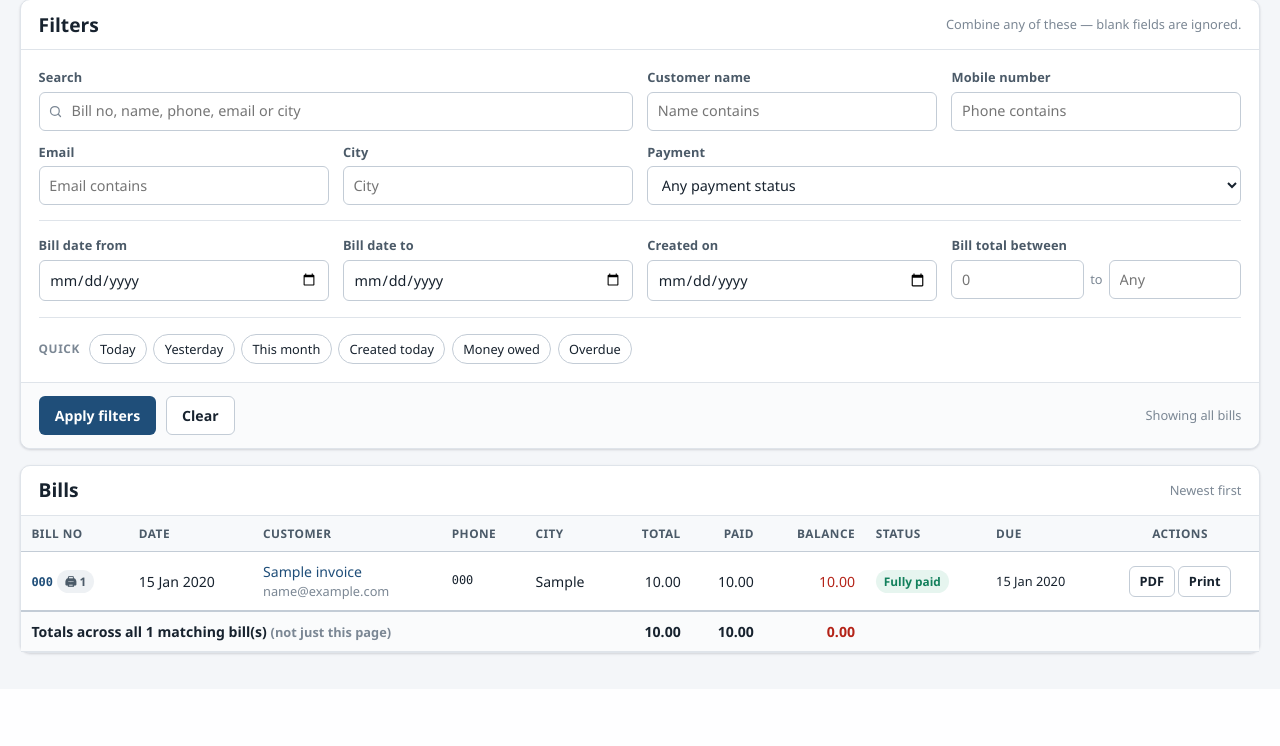
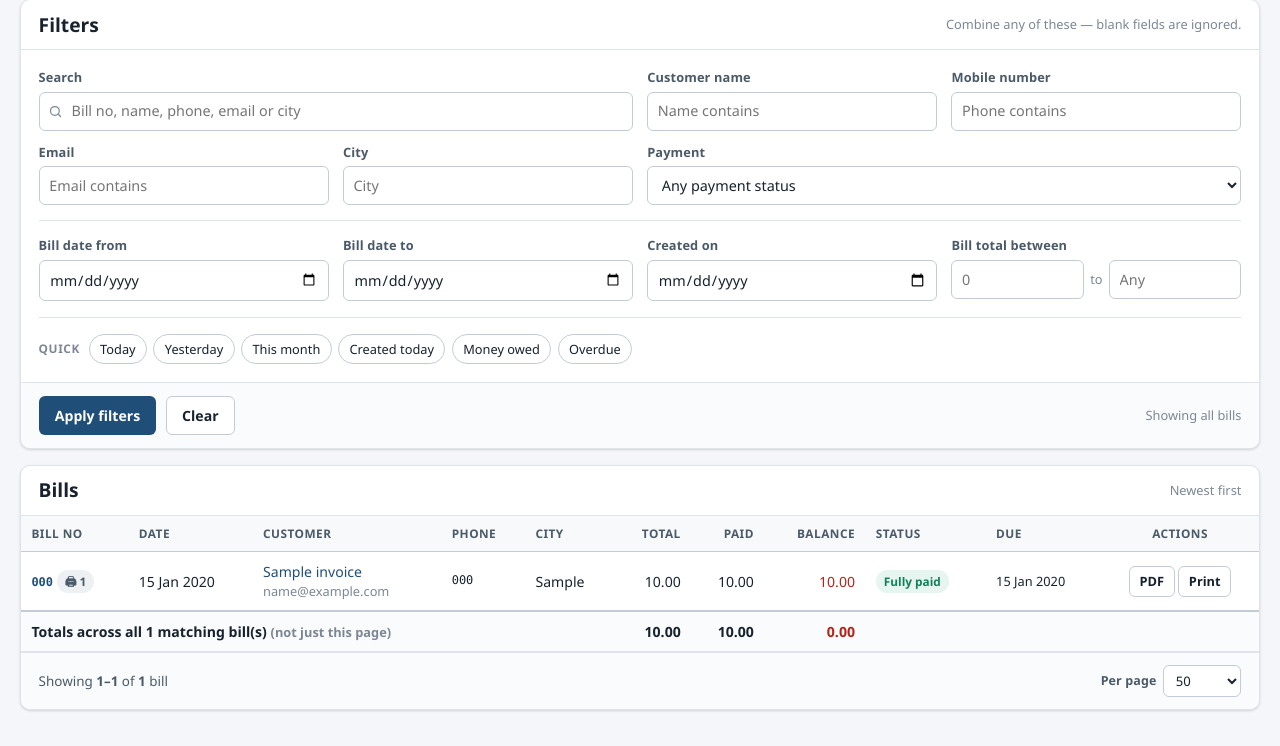
Before and after one commit to Neel0123456/Shop_Billing_System, a Django app: page /billing/ in a window 1280 px wide. Shown: the part 240-986 px from the top of the page. Before the commit the page ends 896 px from the top, so only its background shows below. Run offline with Django 5.2, Linux system fonts and the light colour scheme; a user stored in the database is signed in; tables that the repository leaves empty hold one stand-in row (values such as "Sample post").

Commit message:
Page the bill listing properly, and make a page cost the same at any size
Paging existed but only offered 25 per page with First/Prev/Next/Last, so
finding page 15 of 31 meant clicking Next fourteen times.

- Default is now 50 per page, switchable to 25 / 100 / 200 from a dropdown in
  the table footer. A page size that is not on that list is ignored rather than
  honoured, so a hand-typed ?per_page=100000 cannot pull the whole table.
- Numbered page buttons, with the middle collapsed once there are many pages
  (1 ... 13 14 [15] 16 17 ... 31). First and last stay reachable, and a "Go to"
  box jumps straight to a page number.
- "Showing 701-750 of 1,501 bills" states where you are.
- The page size and every active filter survive paging and each other.

Performance, which is the actual point at a few thousand bills:

- New Invoice.objects.for_list(): no select_related, no prefetch. The listing
  renders only the invoice's own columns, so the old with_related() was joining
  the customer and fetching every line item of every row on the page - waste
  that grew with the page size.
- Composite index on (-invoice_date, -id), matching the default ordering, so
  deep pages are an index scan rather than a sort of the whole table.

Measured on PostgreSQL 18 with 1,500 bills: 8 queries at every page size, no
query against the line-item table, ~90 ms for 50 rows, ~236 ms for 200, and
page 20 costs the same as page 1.

15 new tests cover the default size, each offered size, rejection of bogus
sizes, page counts, jumping, elision, the single-page case, out-of-range pages,
filters surviving paging, and that query count does not grow with page size.
314 tests green on SQLite and PostgreSQL.

Co-Authored-By: Claude Opus 5 (1M context) <noreply@anthropic.com>

```diff
--- a/billing/models.py
+++ b/billing/models.py
@@ -216,7 +216,33 @@ class InvoiceQuerySet(models.QuerySet):
         return self.outstanding().filter(due_date__lt=on_date or timezone.localdate())
 
     def with_related(self):
+        """Everything the detail page needs, in as few queries as possible."""
         return self.select_related("customer", "created_by").prefetch_related("items")
+
+    def for_list(self):
+        """
+        Lean queryset for the bill listing.
+
+        The listing renders only the invoice's own columns, so joining the
+        customer and prefetching every line item is pure waste - and the waste
+        scales with the page size. Deliberately no select_related and no
+        prefetch here: one query per page, whatever the row count.
+        """
+        return self.only(
+            "id",
+            "number",
+            "invoice_date",
+            "customer_name",
+            "customer_phone",
+            "customer_email",
+            "customer_city",
+            "grand_total",
+            "paid_amount",
+            "balance",
+            "payment_status",
+            "due_date",
+            "print_count",
+        )
 
 
 class Invoice(models.Model):
@@ -300,6 +326,9 @@ class Invoice(models.Model):
             models.Index(fields=["customer_city"]),
             models.Index(fields=["payment_status", "due_date"]),
             models.Index(fields=["-created_at"]),
+            # Matches the default ordering, so paging through thousands of
+            # bills is an index scan rather than a sort of the whole table.
+            models.Index(fields=["-invoice_date", "-id"], name="inv_default_order_idx"),
         ]
 
     def __str__(self):
--- a/billing/views.py
+++ b/billing/views.py
@@ -45,6 +45,12 @@ ZERO = Decimal("0.00")
 
 DEC = DecimalField(max_digits=14, decimal_places=2)
 
+# Rows per page on the bill listing. The shop can pick from these; anything
+# else in the URL falls back to the default rather than letting a hand-typed
+# ?per_page=100000 pull the whole table into memory.
+PER_PAGE_CHOICES = [25, 50, 100, 200]
+DEFAULT_PER_PAGE = 50
+
 
 def _zero_sum(field):
     """Sum() that returns 0 instead of None on an empty queryset."""
@@ -60,10 +66,20 @@ class InvoiceListView(LoginRequiredMixin, ListView):
     model = Invoice
     template_name = "billing/invoice_list.html"
     context_object_name = "invoices"
-    paginate_by = 25
+    paginate_by = DEFAULT_PER_PAGE
+
+    def get_paginate_by(self, queryset) -> int:
+        """Rows per page, from ?per_page= but only ever a value we offer."""
+        try:
+            requested = int(self.request.GET.get("per_page", ""))
+        except (TypeError, ValueError):
+            return DEFAULT_PER_PAGE
+        return requested if requested in PER_PAGE_CHOICES else DEFAULT_PER_PAGE
 
     def get_queryset(self):
-        qs = Invoice.objects.with_related()
+        # for_list(): no joins, no prefetch - one query per page however many
+        # thousands of bills the shop has accumulated.
+        qs = Invoice.objects.for_list()
         self.filter_form = InvoiceFilterForm(self.request.GET or None)
 
         if not (self.request.GET and self.filter_form.is_valid()):
@@ -141,6 +157,11 @@ class InvoiceListView(LoginRequiredMixin, ListView):
                 },
                 "querystring": self._querystring_without_page(),
                 "active_filters": self._active_filters(),
+                "page_links": self._page_links(ctx.get("page_obj")),
+                "per_page": self.get_paginate_by(None),
+                "per_page_choices": PER_PAGE_CHOICES,
+                "showing_from": self._showing_from(ctx.get("page_obj")),
+                "showing_to": self._showing_to(ctx.get("page_obj")),
                 "today": today,
                 "yesterday": today - timedelta(days=1),
                 "month_start": today.replace(day=1),
@@ -148,6 +169,50 @@ class InvoiceListView(LoginRequiredMixin, ListView):
             }
         )
         return ctx
+
+    @staticmethod
+    def _showing_from(page_obj) -> int:
+        return page_obj.start_index() if page_obj else 0
+
+    @staticmethod
+    def _showing_to(page_obj) -> int:
+        return page_obj.end_index() if page_obj else 0
+
+    @staticmethod
+    def _page_links(page_obj) -> list[dict]:
+        """
+        Numbered jump buttons, with gaps collapsed to an ellipsis.
+
+        With 40 pages of bills, rendering 40 buttons is useless; this shows the
+        first and last page plus a window around the current one, e.g.
+        1 ... 7 8 [9] 10 11 ... 40
+        """
+        if not page_obj:
+            return []
+
+        paginator = page_obj.paginator
+        if paginator.num_pages <= 1:
+            return []
+
+        try:
+            numbers = paginator.get_elided_page_range(
+                page_obj.number, on_each_side=2, on_ends=1
+            )
+        except Exception:  # pragma: no cover - very old Django
+            numbers = paginator.page_range
+
+        links = []
+        for number in numbers:
+            if number == paginator.ELLIPSIS:
+                links.append({"ellipsis": True})
+            else:
+                links.append(
+                    {
+                        "number": number,
+                        "is_current": number == page_obj.number,
+                    }
+                )
+        return links
 
     def _querystring_without_page(self) -> str:
         params = self.request.GET.copy()
--- a/static/css/app.css
+++ b/static/css/app.css
@@ -559,23 +559,66 @@ table.data tfoot td { font-weight: 600; border-top: 2px solid var(--line-strong)
 }
 
 /* ---------------------------------------------------------------- misc  */
-.pagination {
+/* ------------------------------------------------------------ pagination */
+.pager {
   display: flex;
-  gap: .3rem;
+  align-items: center;
+  justify-content: space-between;
+  gap: 1rem;
+  flex-wrap: wrap;
+  padding: .75rem 1.1rem;
+  border-top: 1px solid var(--line);
+  background: #fafbfc;
+  border-radius: 0 0 var(--radius-lg) var(--radius-lg);
+}
+.pager-info { font-size: .84rem; color: var(--ink-soft); }
+
+.pager-pages { display: flex; gap: .25rem; align-items: center; flex-wrap: wrap; }
+.pager-pages a,
+.pager-pages span {
+  min-width: 32px;
+  height: 32px;
+  padding: 0 .5rem;
+  display: inline-flex;
   align-items: center;
   justify-content: center;
-  padding: .9rem;
-  flex-wrap: wrap;
-}
-.pagination a, .pagination span {
-  padding: .35rem .65rem;
+  font-size: .85rem;
+  font-variant-numeric: tabular-nums;
   border: 1px solid var(--line-strong);
   border-radius: var(--radius);
-  font-size: .85rem;
   background: #fff;
+  color: var(--ink);
 }
-.pagination .current { background: var(--brand); color: #fff; border-color: var(--brand); }
-.pagination .disabled { color: var(--ink-faint); background: #f4f6f9; }
+.pager-pages a:hover {
+  background: var(--brand-light);
+  border-color: var(--brand);
+  color: var(--brand);
+  text-decoration: none;
+}
+.pager-pages .current {
+  background: var(--brand);
+  border-color: var(--brand);
+  color: #fff;
+  font-weight: 600;
+}
+.pager-pages .disabled { color: var(--line-strong); background: #f4f6f9; }
+.pager-pages .gap { border: 0; background: none; color: var(--ink-faint); min-width: 18px; }
+
+.pager-controls {
+  display: flex;
+  align-items: center;
+  gap: .4rem;
+  font-size: .82rem;
+  color: var(--ink-soft);
+}
+.pager-controls label { margin: 0; font-size: .78rem; white-space: nowrap; }
+.pager-controls .form-select { width: auto; padding: .3rem 1.6rem .3rem .5rem; font-size: .82rem; }
+.pager-controls .form-control { width: 68px; padding: .3rem .45rem; font-size: .82rem; }
+
+@media (max-width: 760px) {
+  .pager { justify-content: center; text-align: center; }
+  .pager-info, .pager-pages, .pager-controls { justify-content: center; width: 100%; }
+}
 
 .kv { display: grid; grid-template-columns: auto 1fr; gap: .35rem 1rem; font-size: .89rem; }
 .kv dt { color: var(--ink-soft); font-weight: 600; }
--- a/templates/billing/invoice_list.html
+++ b/templates/billing/invoice_list.html
@@ -65,6 +65,8 @@
 
   {# The form wraps the body AND the footer, so the submit button needs no JS. #}
   <form method="get">
+    {# Applying filters must not silently reset the chosen page size. #}
+    <input type="hidden" name="per_page" value="{{ per_page }}">
     <div class="card-body">
       <div class="filters">
 
@@ -265,23 +267,76 @@
     </table>
   </div>
 
-  {% if is_paginated %}
-    <div class="pagination">
-      {% if page_obj.has_previous %}
-        <a href="?page=1{{ querystring }}">&laquo; First</a>
-        <a href="?page={{ page_obj.previous_page_number }}{{ querystring }}">Previous</a>
-      {% else %}
-        <span class="disabled">&laquo; First</span>
+  {% if page_obj %}
+    <div class="pager">
+      <div class="pager-info">
+        Showing <strong>{{ showing_from }}&ndash;{{ showing_to }}</strong>
+        of <strong>{{ page_obj.paginator.count }}</strong> bill{{ page_obj.paginator.count|pluralize }}
+        {% if page_obj.paginator.num_pages > 1 %}
+          &middot; page {{ page_obj.number }} of {{ page_obj.paginator.num_pages }}
+        {% endif %}
+      </div>
+
+      {% if page_links %}
+        <nav class="pager-pages" aria-label="Bill pages">
+          {% if page_obj.has_previous %}
+            <a href="?page=1{{ querystring }}" title="First page">&laquo;</a>
+            <a href="?page={{ page_obj.previous_page_number }}{{ querystring }}"
+               title="Previous page" rel="prev">&lsaquo;</a>
+          {% else %}
+            <span class="disabled">&laquo;</span>
+            <span class="disabled">&lsaquo;</span>
+          {% endif %}
+
+          {% for link in page_links %}
+            {% if link.ellipsis %}
+              <span class="gap">&hellip;</span>
+            {% elif link.is_current %}
+              <span class="current" aria-current="page">{{ link.number }}</span>
+            {% else %}
+              <a href="?page={{ link.number }}{{ querystring }}">{{ link.number }}</a>
+            {% endif %}
+          {% endfor %}
+
+          {% if page_obj.has_next %}
+            <a href="?page={{ page_obj.next_page_number }}{{ querystring }}"
+               title="Next page" rel="next">&rsaquo;</a>
+            <a href="?page={{ page_obj.paginator.num_pages }}{{ querystring }}"
+               title="Last page">&raquo;</a>
+          {% else %}
+            <span class="disabled">&rsaquo;</span>
+            <span class="disabled">&raquo;</span>
+          {% endif %}
+        </nav>
       {% endif %}
 
-      <span class="current">Page {{ page_obj.number }} of {{ page_obj.paginator.num_pages }}</span>
+      <form method="get" class="pager-controls">
+        {# Carry the active filters, so changing the page size keeps them. #}
+        {% for key, value in request.GET.items %}
+          {% if key != 'per_page' and key != 'page' %}
+            <input type="hidden" name="{{ key }}" value="{{ value }}">
+          {% endif %}
+        {% endfor %}
 
-      {% if page_obj.has_next %}
-        <a href="?page={{ page_obj.next_page_number }}{{ querystring }}">Next</a>
-        <a href="?page={{ page_obj.paginator.num_pages }}{{ querystring }}">Last &raquo;</a>
-      {% else %}
-        <span class="disabled">Last &raquo;</span>
-      {% endif %}
+        <label for="per-page-select">Per page</label>
+        <select name="per_page" id="per-page-select" class="form-select"
+                onchange="this.form.submit()">
+          {% for choice in per_page_choices %}
+            <option value="{{ choice }}" {% if choice == per_page %}selected{% endif %}>
+              {{ choice }}
+            </option>
+          {% endfor %}
+        </select>
+
+        {% if page_obj.paginator.num_pages > 1 %}
+          <label for="page-jump">Go to</label>
+          <input type="number" name="page" id="page-jump" class="form-control"
+                 min="1" max="{{ page_obj.paginator.num_pages }}"
+                 value="{{ page_obj.number }}"
+                 aria-label="Jump to page number">
+          <button type="submit" class="btn btn-outline btn-sm">Go</button>
+        {% endif %}
+      </form>
     </div>
   {% endif %}
 </div>
```
Also changed, not shown: billing/tests/test_views.py (+135 -0 lines), README.md, billing/migrations/0005_invoice_inv_default_order_idx.py (added).
